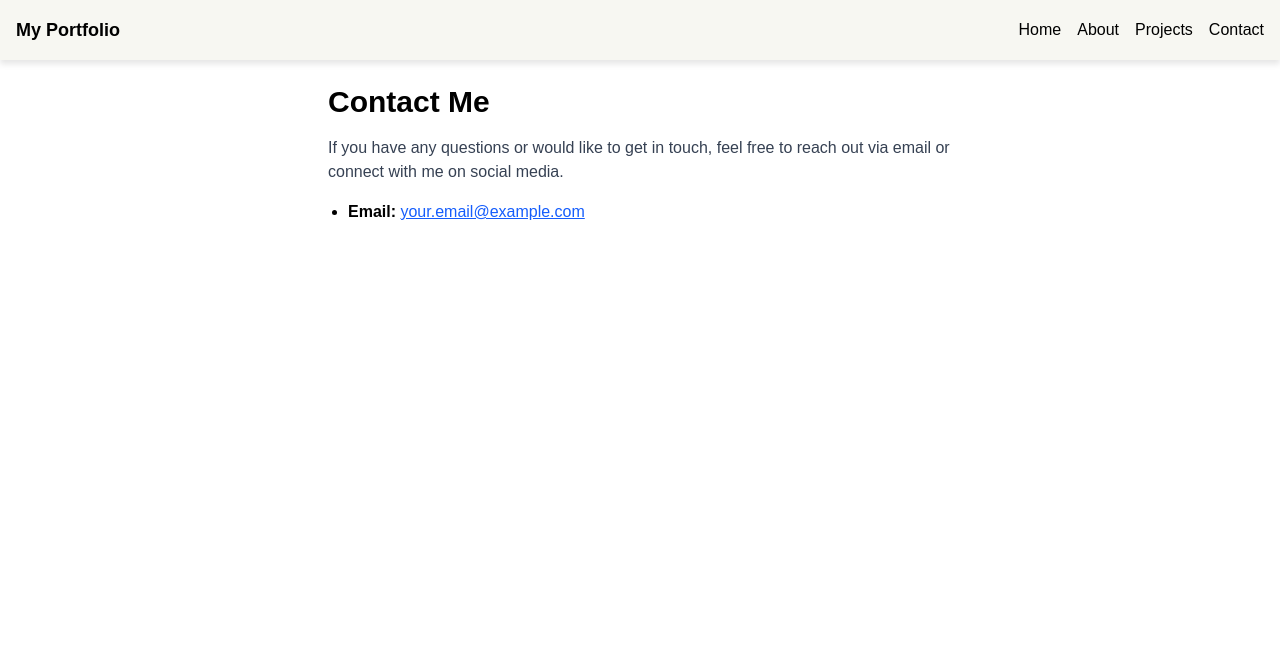
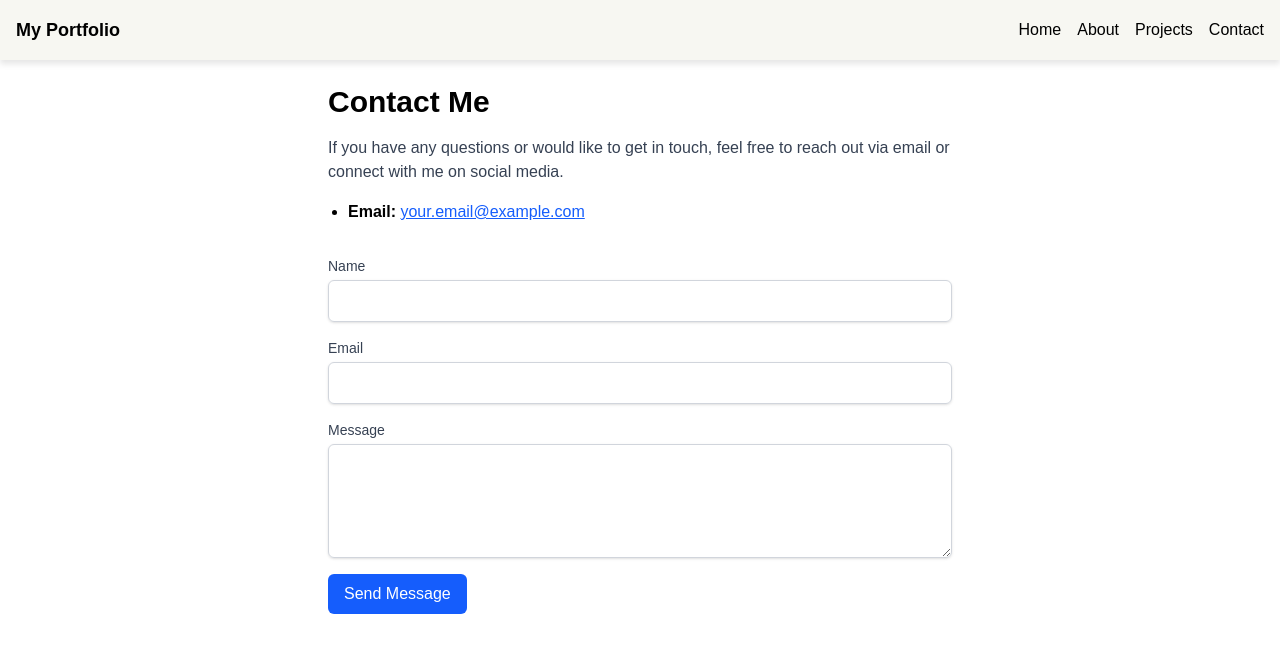
Before and after one commit to DarrenSmith10/Tina_Fashion, a Next.js app: page /contact in a window 1280 px wide. Shown: the top 652 px of the page. Built offline with nearby package versions, Linux system fonts and the light colour scheme.

Commit message:
18th September 2025 Added Contact Form. The Site body is fleshed out, its matter of adding more graphic placeholder for now.

```diff
--- a/src/app/contact/page.tsx
+++ b/src/app/contact/page.tsx
@@ -1,3 +1,7 @@
+import React from 'react';
+import Form from "../../components/ContactForm";
+
+
 export default function ContactPage() {
   return (
     <div className="max-w-2xl mx-auto p-6">
@@ -13,6 +17,10 @@ export default function ContactPage() {
           </a>
         </li>
       </ul>
+      <div className="mt-8">
       </div>
+      < Form />
+    </div>
+
   );
 }
--- a/src/components/ContactForm.tsx
+++ b/src/components/ContactForm.tsx
@@ -0,0 +1,48 @@
+export default function ContactForm() {
+  return (
+    <form className="space-y-4">
+          <div>
+            <label htmlFor="name" className="block text-sm font-medium text-gray-700">
+              Name
+            </label>
+            <input
+              type="text"
+              id="name"
+              name="name"
+              className="mt-1 block w-full border border-gray-300 rounded-md shadow-sm p-2"
+              required
+            />
+          </div>
+          <div>
+            <label htmlFor="email" className="block text-sm font-medium text-gray-700">
+              Email
+            </label>
+            <input
+              type="email"
+              id="email"
+              name="email"
+              className="mt-1 block w-full border border-gray-300 rounded-md shadow-sm p-2"
+              required
+            />
+          </div>
+          <div>
+            <label htmlFor="message" className="block text-sm font-medium text-gray-700">
+              Message
+            </label>
+            <textarea
+              id="message"
+              name="message"
+              rows={4}
+              className="mt-1 block w-full border border-gray-300 rounded-md shadow-sm p-2"
+              required
+            ></textarea>
+          </div>
+          <button
+            type="submit"
+            className="bg-blue-600 text-white px-4 py-2 rounded-md hover:bg-blue-700"
+          >
+            Send Message
+          </button>
+        </form>
+    );
+}
--- /dev/null
+++ b/src/components/DropdownNav.tsx
@@ -0,0 +1,61 @@
+import React, { useState } from 'react'
+import Link from 'next/link';
+
+interface MenuItem {
+    title: string;
+    route?: string;
+    children?: MenuItem[];
+}
+
+interface Props {
+    item: MenuItem;
+}
+
+export default function Dropdown(props: Props) {
+    const { item } = props;
+    const [isOpen, setIsOpen] = useState<boolean>(false);
+    const menuItems = item?.children ? item.children : [];
+
+    const toggle = () => {
+        setIsOpen(old => !old);
+    }
+
+    const transClass = isOpen
+        ?
+        "flex"
+        :
+        "hidden";
+
+    return (
+        <>
+            <div className="relative">
+                <button
+                    {
+                        menuItems.map((item: MenuItem) =>
+                            <Link
+                                key={item.route}
+                                className="hover:bg-zinc-300 hover:text-zinc-500 px-4 py-1"
+                                href={item?.route || ''}
+                                onClick={toggle}
+                            >{item.title}</Link>
+                        )
+                    }
+                                onClick={toggle}
+                            >{item.title}</Link>
+                        )
+                    }
+                </div>
+            </div>
+            {
+                isOpen
+                    ?
+                    <div
+                        className="fixed top-0 right-0 bottom-0 left-0 z-20 bg-black/40"
+                        onClick={toggle}
+                    ></div>
+                    :
+                    <></>
+            }
+        </>
+    )
+}
```
Lines whose indentation alone changed are shown as unchanged.
